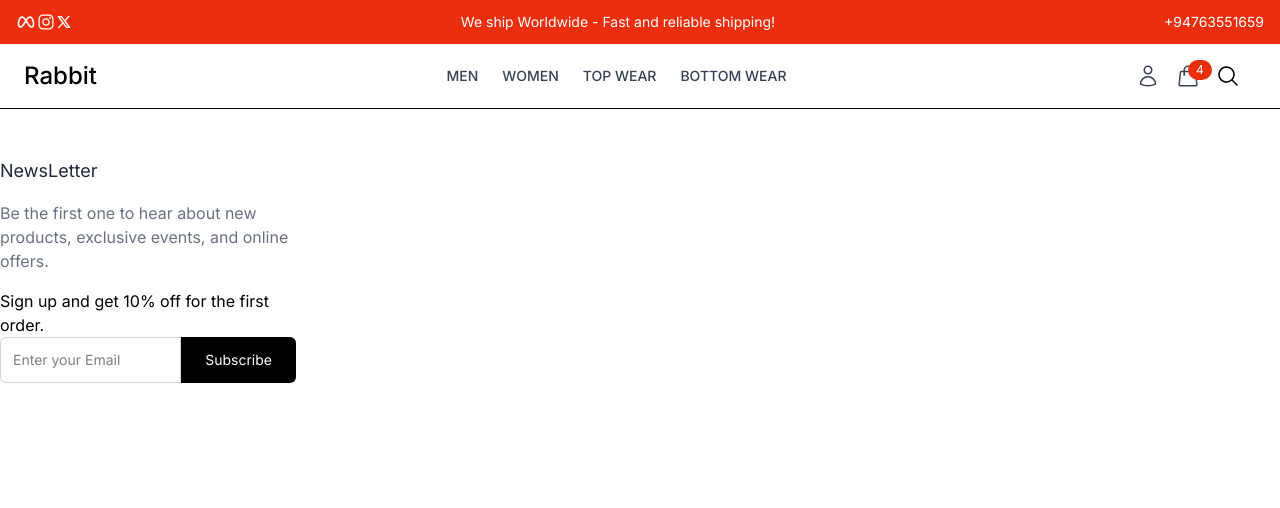
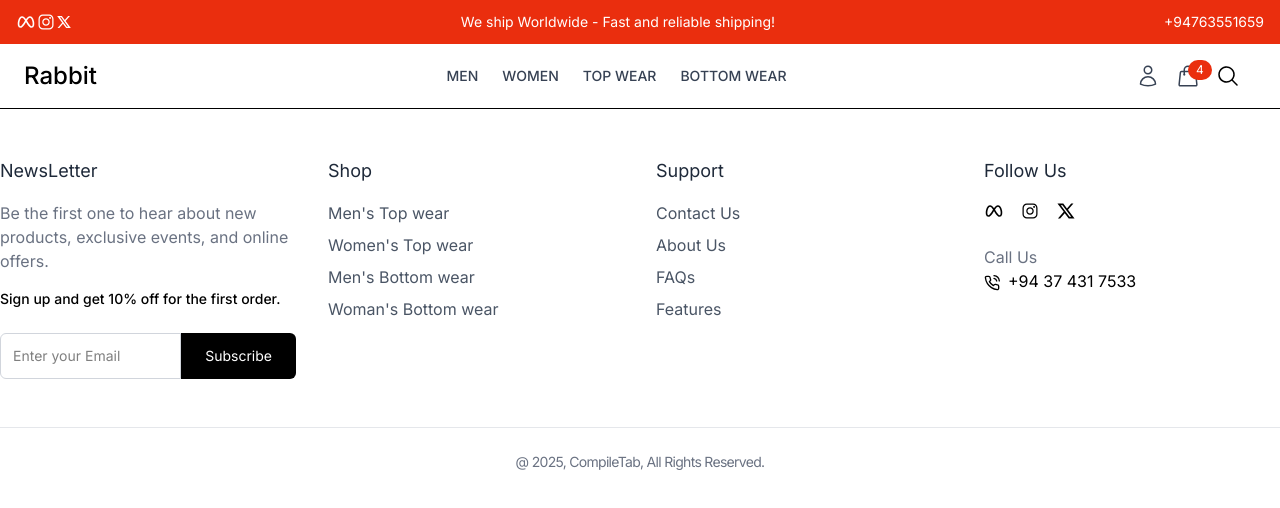
Before and after one commit to Lakshanj2701/ultimate-clothing-store, a React (Vite) app in the folder frontend/: page / in a window 1280 px wide. Shown: the top 508 px of the page. Built offline with nearby package versions, Linux system fonts and the light colour scheme.

Commit message:
footer done

```diff
--- a/frontend/src/components/Common/Footer.jsx
+++ b/frontend/src/components/Common/Footer.jsx
@@ -1,4 +1,11 @@
 import React from 'react'
+import { IoLogoInstagram } from 'react-icons/io';
+import { RiTwitterXLine } from 'react-icons/ri';
+import { TbBrandMeta } from 'react-icons/tb';
+import { FiPhoneCall } from 'react-icons/fi';
+import { Link } from 'react-router-dom';
+
+
 
 const Footer = () => {
   return (
@@ -9,7 +16,7 @@
           <p className="text-gray-500 mb-4">
             Be the first one to hear about new products, exclusive events, and online offers.
           </p>
-          <p>
+          <p className="font-medium text-sm texttext-gray-600 mb-6">
             Sign up and get 10% off for the first order.
           </p>
           {/*Newsletter form */}
@@ -18,10 +25,75 @@
             <button type ="submit" className="bg-black text-white px-6 py-3 text-sm rounded-r-md hover:bg-gray-800 transition all">Subscribe</button>
           </form>
         </div>
+
+        {/*Shop links */}
+        <div>
+          <h3 className="text-lg text-gray-800 mb-4">Shop</h3>
+          <ul className="space-y-2 text-gray-600">
+            <li>
+              <Link to="#" className="hover:text-gray-600 transition-colors">Men's Top wear
+              </Link>
+            </li>
+            <li>
+              <Link to="#" className="hover:text-gray-600 transition-colors">Women's Top wear
+              </Link>
+            </li>
+            <li>
+              <Link to="#" className="hover:text-gray-600 transition-colors">Men's Bottom wear
+              </Link>
+            </li>
+            <li>
+              <Link to="#" className="hover:text-gray-600 transition-colors">Woman's Bottom wear
+              </Link>
+            </li>
+          </ul>
+        </div>
+        {/*Support Links */}
+        <div>
+          <h3 className="text-lg text-gray-800 mb-4">Support</h3>
+          <ul className="space-y-2 text-gray-600">
+            <li>
+              <Link to="#" className="hover:text-gray-600 transition-colors">Contact Us
+              </Link>
+            </li>
+            <li>
+              <Link to="#" className="hover:text-gray-600 transition-colors">About Us
+              </Link>
+            </li>
+            <li>
+              <Link to="#" className="hover:text-gray-600 transition-colors">FAQs
+              </Link>
+            </li>
+            <li>
+              <Link to="#" className="hover:text-gray-600 transition-colors">Features
+              </Link>
+            </li>
+          </ul>
+        </div>
+        {/*Follow us */}
+        <div>
+          <h3 className="text-lg text-gray-800 mb-4">Follow Us</h3>
+          <div className="flex items-center- space-x-4 mb-6">
+            <a href="https://www.facebook.com" target="_blank"rel="noopener noreferrer" className="hover:text-gray-300">
+            <TbBrandMeta className="h-5 w-5"/></a>
+            <a href="https://www.instagram.com" target="_blank"rel="noopener noreferrer" className="hover:text-gray-300">
+            <IoLogoInstagram className="h-5 w-5"/></a>
+            <a href="https://www.twitter.com" target="_blank"rel="noopener noreferrer" className="hover:text-gray-300">
+            <RiTwitterXLine className="h-5 w-5"/></a>
+          </div>
+          <p className="text-gray-500">Call Us</p>
+          <p>
+            <FiPhoneCall className="inline-block mr-2"/>
+            +94 37 431 7533
+            </p>
+        </div>
       </div>
+      {/* Footer bottom*/}
+      <div className="container mx-auto mt-12 px-4 lg:px-0 border-t border-gray-200 pt-6">
+        <p className="text-gray-500 text-sm tracking-tighter text-center">@ 2025, CompileTab, All Rights Reserved.</p>
+      </div>
+    </footer>
+  );
+};
 
-    </footer>
-  )
-}
-
-export default Footer
+export default Footer;
--- a/frontend/src/components/Layout/UserLayout.jsx
+++ b/frontend/src/components/Layout/UserLayout.jsx
@@ -8,6 +8,7 @@
       {/* Header */}
       <Header  />
       {/* Main content */}
+      <main></main>
       {/* Footer */}
       <Footer/>
     </>
```
